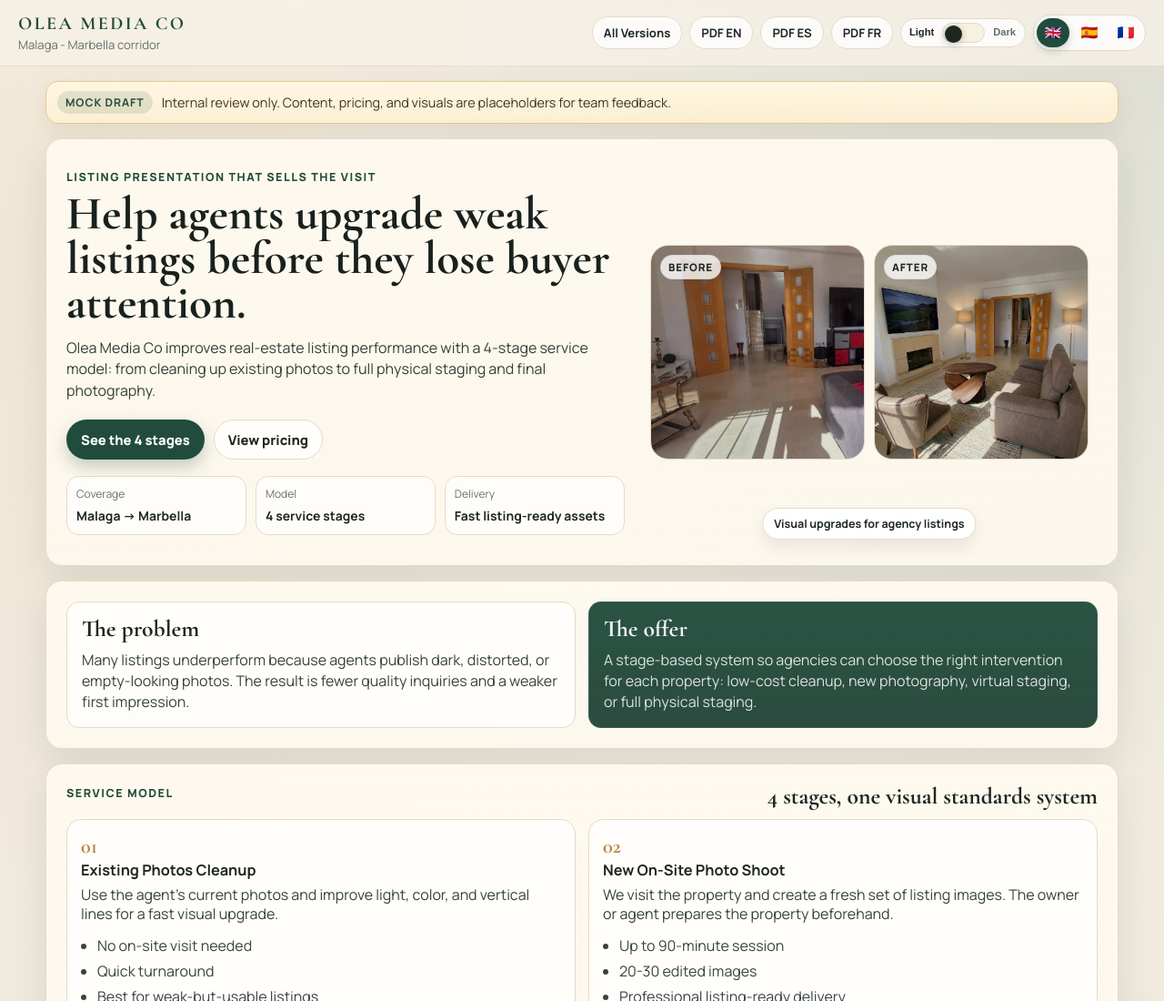
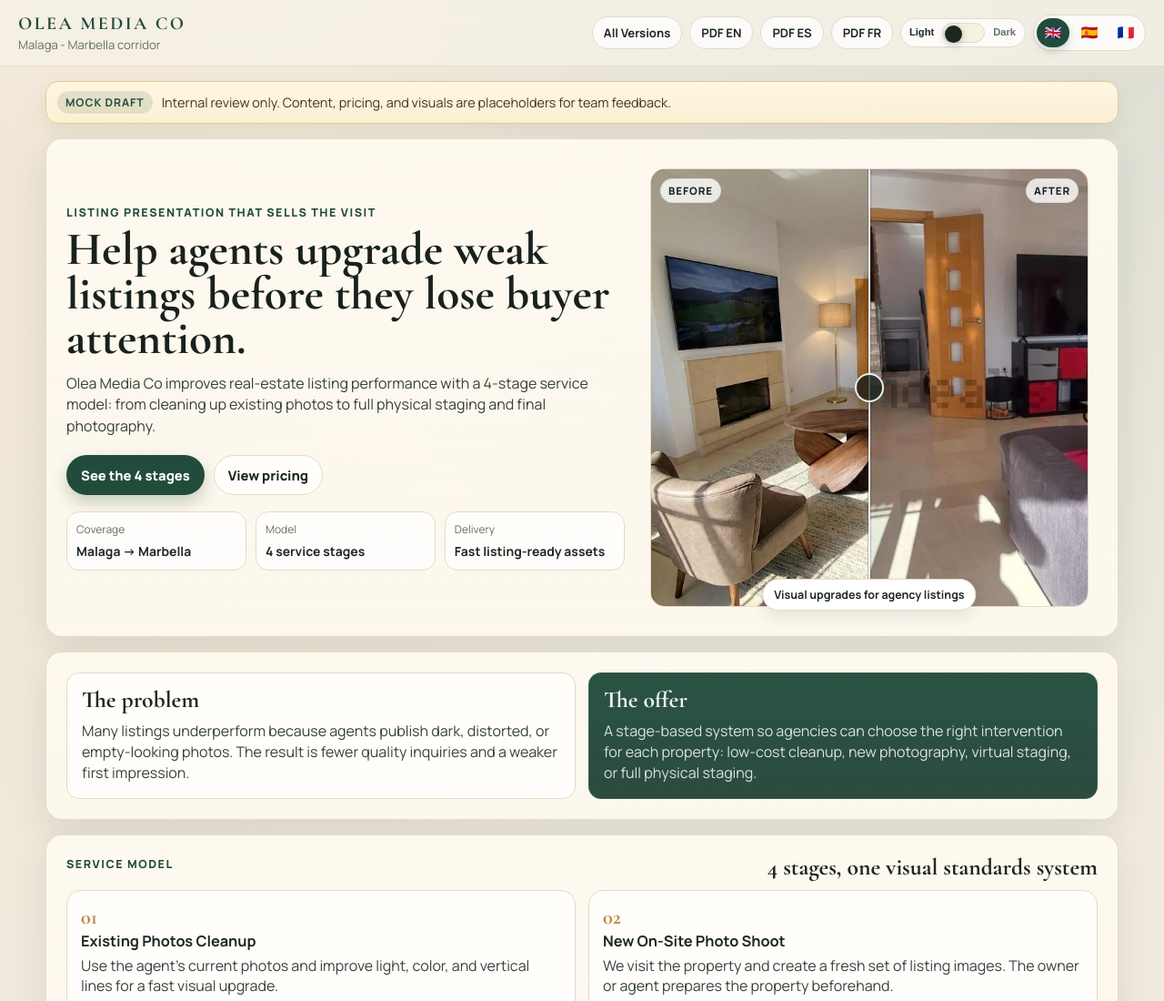
Before and after one commit to ec92009/Codex, a plain HTML site: page web/github.io/oleamediaco/v1/index.html in a window 1280 px wide. Shown: the top 1100 px of the page at 91% size. Drawn offline with nearby package versions, Linux system fonts and the light colour scheme.

Commit message:
oleamediaco: replace before-after split views with slider

```diff
--- /dev/null
+++ b/web/github.io/oleamediaco/before-after-slider.js
@@ -0,0 +1,17 @@
+(function () {
+  var sliders = document.querySelectorAll('[data-compare-slider]');
+  if (!sliders.length) return;
+
+  sliders.forEach(function (slider) {
+    var range = slider.querySelector('input[type="range"]');
+    if (!range) return;
+
+    function updateSplit() {
+      slider.style.setProperty('--split', range.value + '%');
+    }
+
+    updateSplit();
+    range.addEventListener('input', updateSplit);
+    range.addEventListener('change', updateSplit);
+  });
+})();
--- a/web/github.io/oleamediaco/v1/index.html
+++ b/web/github.io/oleamediaco/v1/index.html
@@ -62,17 +62,17 @@
           </div>
         </div>
       </div>
-      <div class="hero-panel" aria-hidden="true">
-        <div class="panel-card before">
-          <div class="panel-tag" data-i18n="before_tag">Before</div>
-          <div class="panel-lines"></div>
-        </div>
-        <div class="panel-card after">
-          <div class="panel-tag" data-i18n="after_tag">After</div>
-          <div class="panel-scene">
-            <span></span><span></span><span></span>
+      <div class="hero-panel">
+        <figure class="compare-slider" data-compare-slider>
+          <img src="../assets/before.png" alt="" loading="lazy" />
+          <div class="compare-after">
+            <img src="../assets/after.png" alt="" loading="lazy" />
           </div>
-        </div>
+          <figcaption class="compare-label before" data-i18n="before_tag">Before</figcaption>
+          <figcaption class="compare-label after" data-i18n="after_tag">After</figcaption>
+          <div class="compare-divider" aria-hidden="true"></div>
+          <input class="compare-range" type="range" min="0" max="100" value="50" aria-label="Before and after slider" />
+        </figure>
         <div class="panel-badge" data-i18n="badge_text">Visual upgrades for agency listings</div>
       </div>
     </section>
@@ -227,6 +227,7 @@
   </main>
 
   <script src="../theme-toggle.js"></script>
+  <script src="../before-after-slider.js"></script>
   <script src="./script.js"></script>
 </body>
 </html>
--- a/web/github.io/oleamediaco/v1/styles.css
+++ b/web/github.io/oleamediaco/v1/styles.css
@@ -336,37 +336,35 @@ main {
 .hero-panel {
   position: relative;
   display: grid;
-  grid-template-columns: 1fr 1fr;
-  align-content: center;
-  gap: 10px;
+  align-content: stretch;
   padding: 10px;
-  min-height: 400px;
+  min-height: 0;
 }
-.panel-card {
-  border-radius: 20px;
+.compare-slider {
+  --split: 50%;
+  margin: 0;
+  border-radius: 16px;
   border: 1px solid var(--line);
   aspect-ratio: 1 / 1;
   position: relative;
   overflow: hidden;
+  background: rgba(255,255,255,0.78);
   animation: floatIn 550ms ease both;
 }
-.panel-card.before {
-  background:
-    linear-gradient(165deg, rgba(0,0,0,0.06), rgba(0,0,0,0.14)),
-    url("../assets/before.png") center / cover no-repeat;
-  transform: rotate(-2deg);
+.compare-slider img {
+  width: 100%;
+  height: 100%;
+  object-fit: cover;
+  display: block;
 }
-.panel-card.after {
-  background:
-    linear-gradient(165deg, rgba(0,0,0,0.04), rgba(0,0,0,0.10)),
-    url("../assets/after.png") center / cover no-repeat;
-  transform: rotate(2deg);
-  animation-delay: 100ms;
+.compare-after {
+  position: absolute;
+  inset: 0;
+  clip-path: inset(0 calc(100% - var(--split)) 0 0);
 }
-.panel-tag {
+.compare-label {
   position: absolute;
   top: 10px;
-  left: 10px;
   font-size: 0.72rem;
   font-weight: 800;
   letter-spacing: 0.08em;
@@ -375,10 +373,44 @@ main {
   border-radius: 999px;
   background: rgba(255,255,255,0.8);
   border: 1px solid rgba(0,0,0,0.06);
+  z-index: 3;
 }
-.panel-lines,
-.panel-scene {
-  display: none;
+.compare-label.before { left: 10px; }
+.compare-label.after { right: 10px; }
+.compare-divider {
+  position: absolute;
+  top: 0;
+  bottom: 0;
+  left: var(--split);
+  transform: translateX(-50%);
+  width: 2px;
+  background: rgba(255,255,255,0.92);
+  box-shadow: 0 0 0 1px rgba(0,0,0,0.2);
+  z-index: 3;
+  pointer-events: none;
+}
+.compare-divider::before {
+  content: "";
+  position: absolute;
+  top: 50%;
+  left: 50%;
+  width: 28px;
+  height: 28px;
+  transform: translate(-50%, -50%);
+  border-radius: 999px;
+  border: 2px solid rgba(255,255,255,0.92);
+  background: rgba(12,22,19,0.7);
+  box-shadow: 0 8px 18px rgba(0,0,0,0.24);
+}
+.compare-range {
+  position: absolute;
+  inset: 0;
+  width: 100%;
+  height: 100%;
+  margin: 0;
+  opacity: 0;
+  cursor: ew-resize;
+  z-index: 4;
 }
 .panel-badge {
   position: absolute;
@@ -565,7 +597,7 @@ main {
 
 @media (max-width: 1000px) {
   .hero { grid-template-columns: 1fr; min-height: auto; }
-  .hero-panel { min-height: 760px; }
+  .hero-panel { min-height: 0; }
   .pricing-grid { grid-template-columns: repeat(2, 1fr); }
   .cta-card { grid-template-columns: 1fr; }
   .cta-actions { justify-content: flex-start; }
--- a/web/github.io/oleamediaco/variants-base.css
+++ b/web/github.io/oleamediaco/variants-base.css
@@ -327,34 +327,31 @@ html[data-theme="dark"] .btn.secondary {
   border: 1px solid var(--line);
   background: linear-gradient(180deg, rgba(255,255,255,0.5), rgba(255,255,255,0.2));
 }
-.compare-grid {
+.compare-slider {
+  --split: 50%;
   position: relative;
-  inset: auto;
-  display: grid;
-  grid-template-columns: 1fr 1fr;
-  gap: 10px;
   z-index: 1;
   align-self: stretch;
-}
-.compare-card {
-  margin: 0;
+  width: 100%;
+  aspect-ratio: 1 / 1;
   border-radius: 16px;
   overflow: hidden;
   border: 1px solid var(--line);
   background: rgba(255,255,255,0.72);
-  position: relative;
-  aspect-ratio: 1 / 1;
-  min-height: 0;
 }
-.compare-card img {
+.compare-slider img {
   width: 100%;
   height: 100%;
   object-fit: cover;
   display: block;
 }
-.compare-card figcaption {
+.compare-after {
   position: absolute;
-  left: 10px;
+  inset: 0;
+  clip-path: inset(0 calc(100% - var(--split)) 0 0);
+}
+.compare-label {
+  position: absolute;
   top: 10px;
   padding: 5px 8px;
   border-radius: 999px;
@@ -364,6 +361,44 @@ html[data-theme="dark"] .btn.secondary {
   font-weight: 800;
   letter-spacing: 0.08em;
   text-transform: uppercase;
+  z-index: 3;
+}
+.compare-label.before { left: 10px; }
+.compare-label.after { right: 10px; }
+.compare-divider {
+  position: absolute;
+  top: 0;
+  bottom: 0;
+  left: var(--split);
+  transform: translateX(-50%);
+  width: 2px;
+  background: rgba(255,255,255,0.92);
+  box-shadow: 0 0 0 1px rgba(0,0,0,0.2);
+  z-index: 3;
+  pointer-events: none;
+}
+.compare-divider::before {
+  content: "";
+  position: absolute;
+  top: 50%;
+  left: 50%;
+  width: 28px;
+  height: 28px;
+  transform: translate(-50%, -50%);
+  border-radius: 999px;
+  border: 2px solid rgba(255,255,255,0.92);
+  background: rgba(12, 22, 19, 0.7);
+  box-shadow: 0 8px 18px rgba(0,0,0,0.24);
+}
+.compare-range {
+  position: absolute;
+  inset: 0;
+  z-index: 4;
+  margin: 0;
+  width: 100%;
+  height: 100%;
+  opacity: 0;
+  cursor: ew-resize;
 }
 .art-frame {
   position: absolute;
@@ -504,5 +539,4 @@ html[data-theme="dark"] .btn.secondary {
   .process-list li { grid-template-columns: 42px 1fr; gap: 10px; }
   .process-list li > span { width: 36px; height: 36px; }
   .hero-art { min-height: auto; }
-  .compare-grid { grid-template-columns: 1fr; }
 }
```
Also changed, not shown: web/github.io/oleamediaco/v2/index.html (+11 -10 lines), web/github.io/oleamediaco/v3/index.html (+11 -10 lines), web/github.io/oleamediaco/v4/index.html (+11 -10 lines), web/github.io/oleamediaco/v5/index.html (+11 -10 lines).
